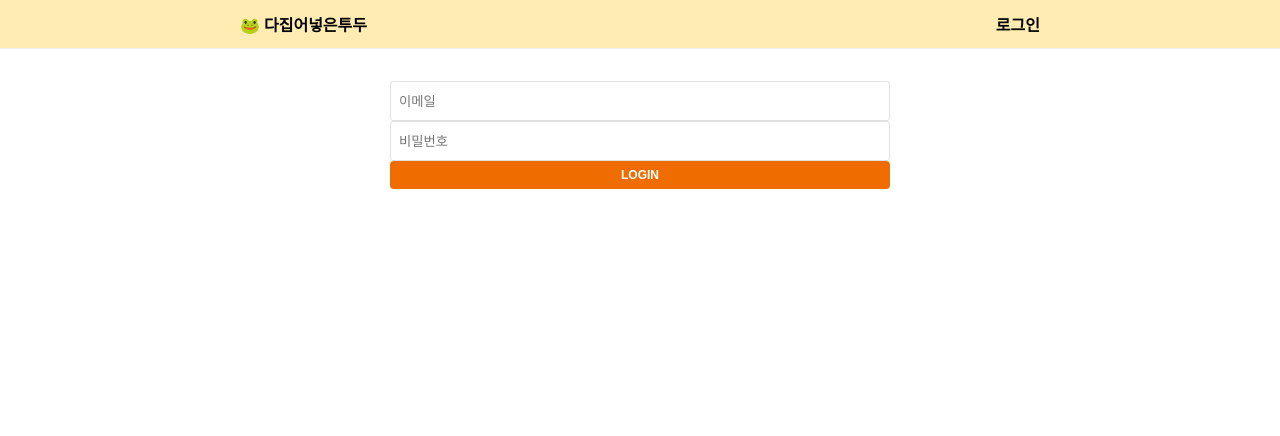
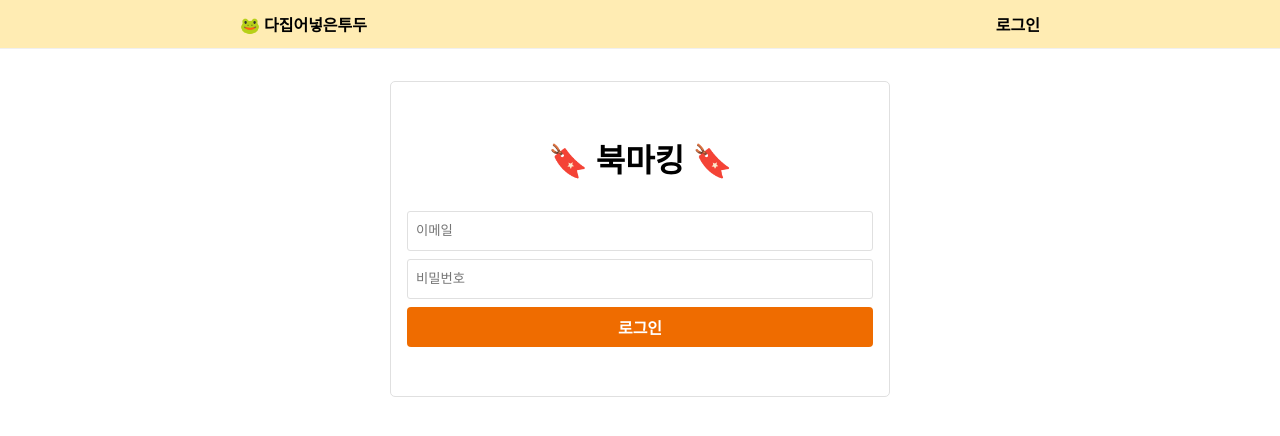
Before and after one commit to mandaringit/bookmarking-frontend, a React (Create React App) app: page /login in a window 1280 px wide. Shown: the top 436 px of the page. Built offline with nearby package versions, Linux system fonts and the light colour scheme.

Commit message:
add: LocalLoginFrom / Login + 스토리

```diff
--- a/src/pages/auth/LocalLoginForm.tsx
+++ b/src/pages/auth/LocalLoginForm.tsx
@@ -1,29 +1,110 @@
 import React, { useState } from "react";
-import { useDispatch } from "react-redux";
+import { useDispatch, useSelector } from "react-redux";
 import styled from "styled-components";
 import Button from "../../components/atoms/Button";
 import Input from "../../components/atoms/Input";
-import { localLogIn } from "./authSlice";
+import { LoadingState } from "../../types/utils";
+import { localLogIn, selectAuthError, selectAuthLoading } from "./authSlice";
 
 export interface iLocalLoginForm {
   email: string;
   password: string;
 }
 
+export interface PureLocalLoginFormProps {
+  /**
+   * 로그인하는 유저 정보
+   */
+  user: { email: string; password: string };
+  /**
+   * 로그인 실패 에러 메시지
+   */
+  error: string;
+  /**
+   * 로딩 상태
+   */
+  loading: LoadingState;
+  /**
+   * Submit 이벤트 핸들러
+   */
+  onSubmit: (e: React.FormEvent<HTMLFormElement>) => void;
+  /**
+   * Input Change 이벤트 핸들러
+   */
+  onChange: (e: React.ChangeEvent<HTMLInputElement>) => void;
+}
+
 const Container = styled.form`
+  box-sizing: border-box;
   display: flex;
   flex-direction: column;
   width: 500px;
+  * + * {
+    margin-top: 0.5rem;
+  }
+  border: 1px solid #e0e0e0;
+  border-radius: 5px;
+  padding: 2rem 1rem;
+
+  .title {
+    text-align: center;
+  }
+  .error {
+    color: red;
+    text-align: center;
+    padding: 0.3rem 0;
+  }
 `;
+
+/**
+ * `LocalLoginForm`은 아이디, 패스워드를 통한 직접 로그인 폼입니다.
+ */
+export const PureLocalLoginForm = ({
+  user,
+  error,
+  loading,
+  onSubmit,
+  onChange,
+}: PureLocalLoginFormProps) => {
+  return (
+    <Container onSubmit={onSubmit}>
+      <h1 className='title'>🔖 북마킹 🔖</h1>
+      <Input
+        type='text'
+        id='email'
+        name='email'
+        value={user.email}
+        onChange={onChange}
+        placeholder='이메일'
+      />
+
+      <Input
+        type='password'
+        id='password'
+        name='password'
+        value={user.password}
+        onChange={onChange}
+        placeholder='비밀번호'
+      />
+
+      <Button type='submit' size='medium' disabled={loading === "loading"}>
+        로그인
+      </Button>
+      <span className='error'>{error ? error : null}</span>
+    </Container>
+  );
+};
 
 const LocalLoginForm = () => {
   const [user, setUsername] = useState<iLocalLoginForm>({
     email: "",
     password: "",
   });
+  const error = useSelector(selectAuthError);
+  const loading = useSelector(selectAuthLoading);
 
   const dispatch = useDispatch();
-  const onInputChange = (e: React.ChangeEvent<HTMLInputElement>) => {
+  const onChange = (e: React.ChangeEvent<HTMLInputElement>) => {
     const { value, name } = e.target;
     setUsername({
       ...user,
@@ -35,27 +116,15 @@ const LocalLoginForm = () => {
     e.preventDefault();
     dispatch(localLogIn(user));
   };
+
   return (
-    <Container onSubmit={onSubmit}>
-      <Input
-        type='text'
-        id='email'
-        name='email'
-        value={user.email}
-        onChange={onInputChange}
-        placeholder='이메일'
-      />
-
-      <Input
-        type='password'
-        id='password'
-        name='password'
-        value={user.password}
-        onChange={onInputChange}
-        placeholder='비밀번호'
-      />
-      <Button type='submit'>LOGIN</Button>
-    </Container>
+    <PureLocalLoginForm
+      user={user}
+      error={error}
+      loading={loading}
+      onSubmit={onSubmit}
+      onChange={onChange}
+    />
   );
 };
 
--- a/src/pages/auth/Login.tsx
+++ b/src/pages/auth/Login.tsx
@@ -1,17 +1,26 @@
 import React from "react";
-import { useSelector } from "react-redux";
-import { selectAuthError } from "./authSlice";
+import styled from "styled-components";
 import LocalLoginForm from "./LocalLoginForm";
 
-const Login = () => {
-  const error = useSelector(selectAuthError);
+export interface PureLoginProps {}
 
+const Container = styled.div`
+  display: flex;
+  flex-direction: column;
+  justify-content: center;
+  align-items: center;
+`;
+
+export const PureLogin = (props: PureLoginProps) => {
   return (
-    <div>
+    <Container>
       <LocalLoginForm />
-      {error ? <span>{error}</span> : null}
-    </div>
+    </Container>
   );
 };
 
+const Login = () => {
+  return <PureLogin />;
+};
+
 export default Login;
```
Also changed, not shown: 2 other files (tests, documents, lock files or other folders).
